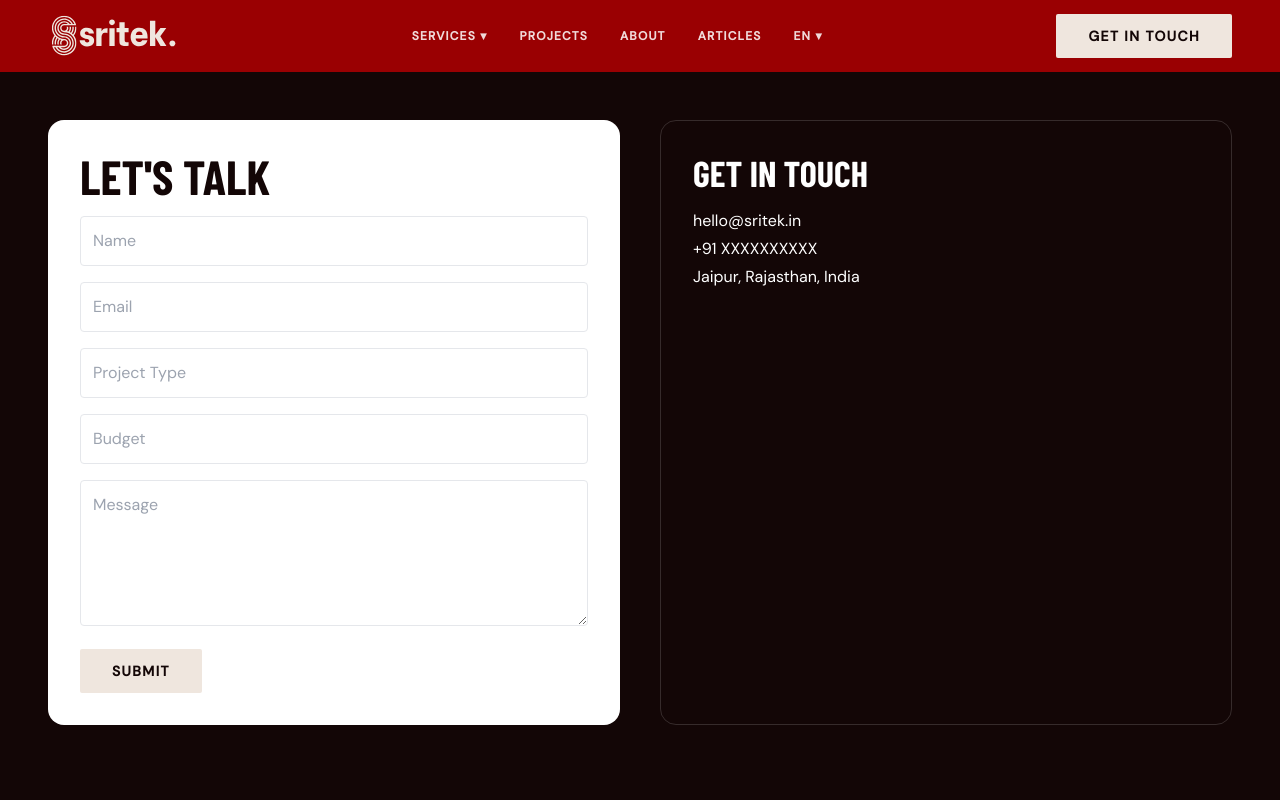
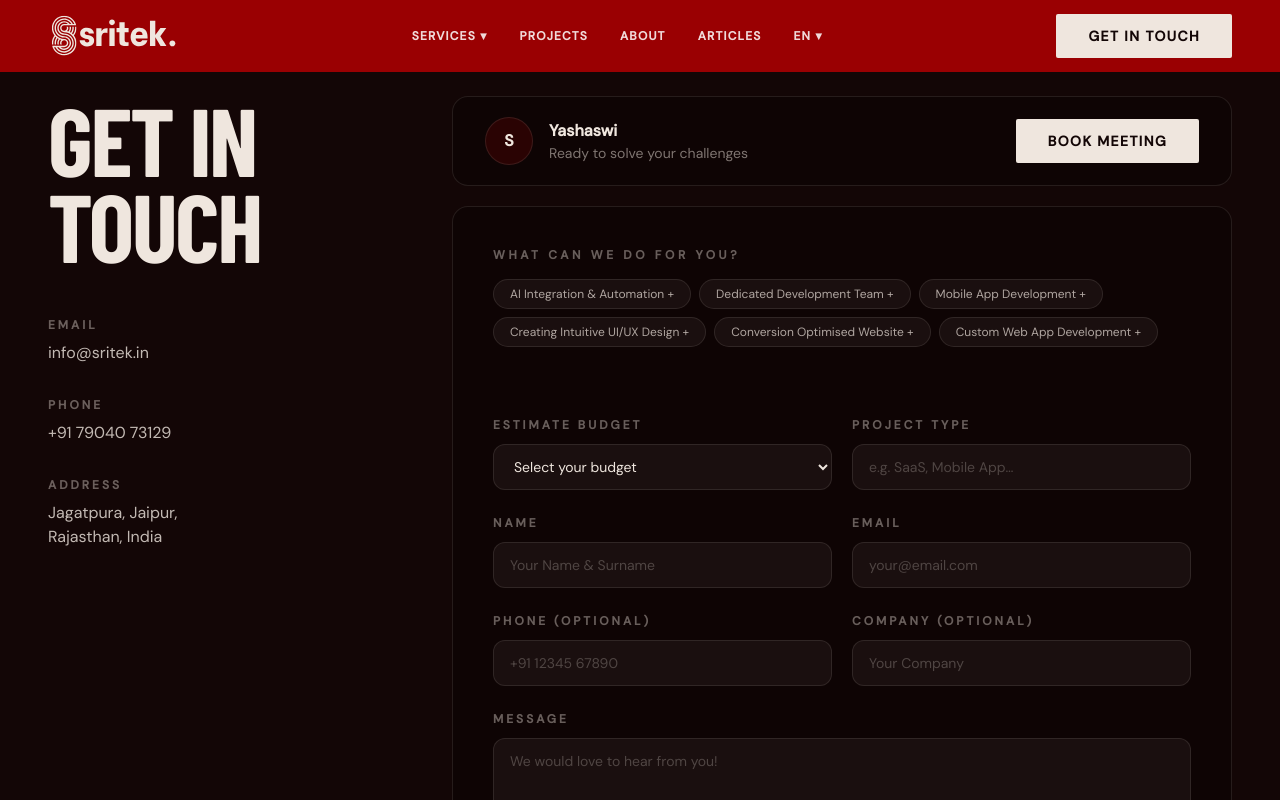
Before and after one commit to sritek/sritek-landing, a Next.js app: page /contact in a window 1280 px wide. Shown: the top 800 px of the page. Built offline with nearby package versions, Linux system fonts and the light colour scheme; a web font is replaced by a local one.

Commit message:
design the contact page.

```diff
--- a/app/contact/page.tsx
+++ b/app/contact/page.tsx
@@ -4,37 +4,242 @@
 
 export const metadata: Metadata = { title: "Contact Us" };
 
+const services = [
+  "AI Integration & Automation",
+  "Dedicated Development Team",
+  "Mobile App Development",
+  "Creating Intuitive UI/UX Design",
+  "Conversion Optimised Website",
+  "Custom Web App Development",
+];
+
 export default function ContactPage() {
   return (
-    <main className="bg-dark pb-20 pt-[120px]">
-      <section className="section-container grid gap-10 md:grid-cols-2">
-        <form className="space-y-4 rounded-2xl bg-white p-8 text-dark">
-          <h1 className="font-display text-5xl font-extrabold">
-            LET&apos;S TALK
+    <main className="bg-dark text-cream">
+      <section className="section-container min-h-screen py-20 lg:py-24">
+        <div className="grid gap-16 lg:grid-cols-[340px_minmax(0,1fr)]">
+          {/* ── LEFT COLUMN ── */}
+          <div className="flex flex-col justify-between">
+            <div>
+              {/* Big heading */}
+              <h1 className="font-display text-[clamp(3.5rem,8vw,6rem)] font-extrabold uppercase leading-[0.9] tracking-tight text-cream">
+                Get in
+                <br />
+                Touch
               </h1>
-          <input className="w-full rounded border p-3" placeholder="Name" />
+
+              {/* Contact details */}
+              <div className="mt-12 space-y-8">
+                <div>
+                  <p className="text-xs font-semibold uppercase tracking-[0.25em] text-cream/40">
+                    Email
+                  </p>
+                  <p className="mt-2 text-base text-cream/80">info@sritek.in</p>
+                </div>
+                <div>
+                  <p className="text-xs font-semibold uppercase tracking-[0.25em] text-cream/40">
+                    Phone
+                  </p>
+                  <p className="mt-2 text-base text-cream/80">
+                    +91 79040 73129
+                  </p>
+                </div>
+                <div>
+                  <p className="text-xs font-semibold uppercase tracking-[0.25em] text-cream/40">
+                    Address
+                  </p>
+                  <p className="mt-2 max-w-[16rem] text-base leading-6 text-cream/80">
+                    Jagatpura, Jaipur,
+                    <br />
+                    Rajasthan, India
+                  </p>
+                </div>
+              </div>
+            </div>
+
+            {/* Bottom decorative element */}
+            <div className="mt-16 hidden lg:block">
+              <div className="flex h-48 w-48 items-center justify-center rounded-full border border-cream/10 bg-red/10">
+                <div className="flex h-32 w-32 items-center justify-center rounded-full border border-cream/10 bg-red/20">
+                  <span className="font-display text-4xl font-extrabold text-cream/20">
+                    S
+                  </span>
+                </div>
+              </div>
+            </div>
+          </div>
+
+          {/* ── RIGHT COLUMN ── */}
+          <div className="space-y-5">
+            {/* Booking card — full width horizontal strip */}
+            <div className="flex items-center justify-between rounded-2xl border border-cream/10 bg-dark-deep px-8 py-5">
+              <div className="flex items-center gap-4">
+                <div className="flex h-12 w-12 items-center justify-center rounded-full border border-cream/10 bg-red/20 text-base font-bold text-cream">
+                  S
+                </div>
+                <div>
+                  <p className="font-semibold text-cream">Yashaswi</p>
+                  <p className="text-sm text-cream/50">
+                    Ready to solve your challenges
+                  </p>
+                </div>
+              </div>
+              <Button variant="redShadow" size="md">
+                Book Meeting
+              </Button>
+            </div>
+
+            {/* Main form card */}
+            <div className="rounded-2xl border border-cream/10 bg-dark-deep p-8 lg:p-10">
+              {/* Service tags */}
+              <p className="text-xs font-semibold uppercase tracking-[0.3em] text-cream/40">
+                What can we do for you?
+              </p>
+              <div className="mt-4 flex flex-wrap gap-2">
+                {services.map((service) => (
+                  <span
+                    key={service}
+                    className="rounded-full border border-cream/10 bg-cream/5 px-4 py-1.5 text-xs text-cream/70 transition hover:border-red/50 hover:bg-red/10 hover:text-cream cursor-pointer"
+                  >
+                    {service} +
+                  </span>
+                ))}
+              </div>
+
+              {/* Divider */}
+              <div className="my-8 h-px bg-cream/8" />
+
+              {/* Form fields */}
+              <form className="space-y-5">
+                {/* Row 1: Budget + Project type */}
+                <div className="grid gap-5 lg:grid-cols-2">
+                  <div className="space-y-2">
+                    <label
+                      className="text-xs font-semibold uppercase tracking-[0.25em] text-cream/40"
+                      htmlFor="budget"
+                    >
+                      Estimate Budget
+                    </label>
+                    <select
+                      id="budget"
+                      className="w-full rounded-xl border border-cream/10 bg-cream/5 px-4 py-3 text-sm text-cream outline-none transition focus:border-red/60 focus:ring-2 focus:ring-red/20"
+                    >
+                      <option className="bg-dark">Select your budget</option>
+                      <option className="bg-dark">₹50k – ₹1L</option>
+                      <option className="bg-dark">₹1L – ₹5L</option>
+                      <option className="bg-dark">₹5L+</option>
+                    </select>
+                  </div>
+                  <div className="space-y-2">
+                    <label
+                      className="text-xs font-semibold uppercase tracking-[0.25em] text-cream/40"
+                      htmlFor="project"
+                    >
+                      Project Type
+                    </label>
                     <input
-            className="w-full rounded border p-3"
-            placeholder="Email"
+                      id="project"
+                      className="w-full rounded-xl border border-cream/10 bg-cream/5 px-4 py-3 text-sm text-cream placeholder:text-cream/25 outline-none transition focus:border-red/60 focus:ring-2 focus:ring-red/20"
+                      placeholder="e.g. SaaS, Mobile App…"
+                    />
+                  </div>
+                </div>
+
+                {/* Row 2: Name + Email */}
+                <div className="grid gap-5 lg:grid-cols-2">
+                  <div className="space-y-2">
+                    <label
+                      className="text-xs font-semibold uppercase tracking-[0.25em] text-cream/40"
+                      htmlFor="name"
+                    >
+                      Name
+                    </label>
+                    <input
+                      id="name"
+                      className="w-full rounded-xl border border-cream/10 bg-cream/5 px-4 py-3 text-sm text-cream placeholder:text-cream/25 outline-none transition focus:border-red/60 focus:ring-2 focus:ring-red/20"
+                      placeholder="Your Name & Surname"
+                    />
+                  </div>
+                  <div className="space-y-2">
+                    <label
+                      className="text-xs font-semibold uppercase tracking-[0.25em] text-cream/40"
+                      htmlFor="email"
+                    >
+                      Email
+                    </label>
+                    <input
+                      id="email"
                       type="email"
+                      className="w-full rounded-xl border border-cream/10 bg-cream/5 px-4 py-3 text-sm text-cream placeholder:text-cream/25 outline-none transition focus:border-red/60 focus:ring-2 focus:ring-red/20"
+                      placeholder="your@email.com"
                     />
+                  </div>
+                </div>
+
+                {/* Row 3: Phone + Company */}
+                <div className="grid gap-5 lg:grid-cols-2">
+                  <div className="space-y-2">
+                    <label
+                      className="text-xs font-semibold uppercase tracking-[0.25em] text-cream/40"
+                      htmlFor="phone"
+                    >
+                      Phone (optional)
+                    </label>
                     <input
-            className="w-full rounded border p-3"
-            placeholder="Project Type"
+                      id="phone"
+                      className="w-full rounded-xl border border-cream/10 bg-cream/5 px-4 py-3 text-sm text-cream placeholder:text-cream/25 outline-none transition focus:border-red/60 focus:ring-2 focus:ring-red/20"
+                      placeholder="+91 12345 67890"
                     />
-          <input className="w-full rounded border p-3" placeholder="Budget" />
+                  </div>
+                  <div className="space-y-2">
+                    <label
+                      className="text-xs font-semibold uppercase tracking-[0.25em] text-cream/40"
+                      htmlFor="company"
+                    >
+                      Company (optional)
+                    </label>
+                    <input
+                      id="company"
+                      className="w-full rounded-xl border border-cream/10 bg-cream/5 px-4 py-3 text-sm text-cream placeholder:text-cream/25 outline-none transition focus:border-red/60 focus:ring-2 focus:ring-red/20"
+                      placeholder="Your Company"
+                    />
+                  </div>
+                </div>
+
+                {/* Message */}
+                <div className="space-y-2">
+                  <label
+                    className="text-xs font-semibold uppercase tracking-[0.25em] text-cream/40"
+                    htmlFor="message"
+                  >
+                    Message
+                  </label>
                   <textarea
-            className="w-full rounded border p-3"
+                    id="message"
                     rows={5}
-            placeholder="Message"
+                    className="w-full rounded-xl border border-cream/10 bg-cream/5 px-4 py-3 text-sm text-cream placeholder:text-cream/25 outline-none transition focus:border-red/60 focus:ring-2 focus:ring-red/20 resize-none"
+                    placeholder="We would love to hear from you!"
                   />
-          <Button>Submit</Button>
+                </div>
+
+                {/* Footer row */}
+                <div className="flex items-center justify-between pt-2">
+                  <p className="text-xs text-cream/30">
+                    By submitting, you agree to our{" "}
+                    <a
+                      href="/legal"
+                      className="underline underline-offset-2 hover:text-cream/60 transition"
+                    >
+                      Terms of Use
+                    </a>
+                  </p>
+                  <Button variant="redShadow" size="lg">
+                    Submit →
+                  </Button>
+                </div>
               </form>
-        <div className="rounded-2xl border border-white/15 p-8 text-white">
-          <h2 className="font-display text-4xl font-extrabold">GET IN TOUCH</h2>
-          <p className="mt-4">hello@sritek.in</p>
-          <p className="mt-1">+91 XXXXXXXXXX</p>
-          <p className="mt-1">Jaipur, Rajasthan, India</p>
+            </div>
+          </div>
         </div>
       </section>
       <Footer />
```
Lines whose indentation alone changed are shown as unchanged.
